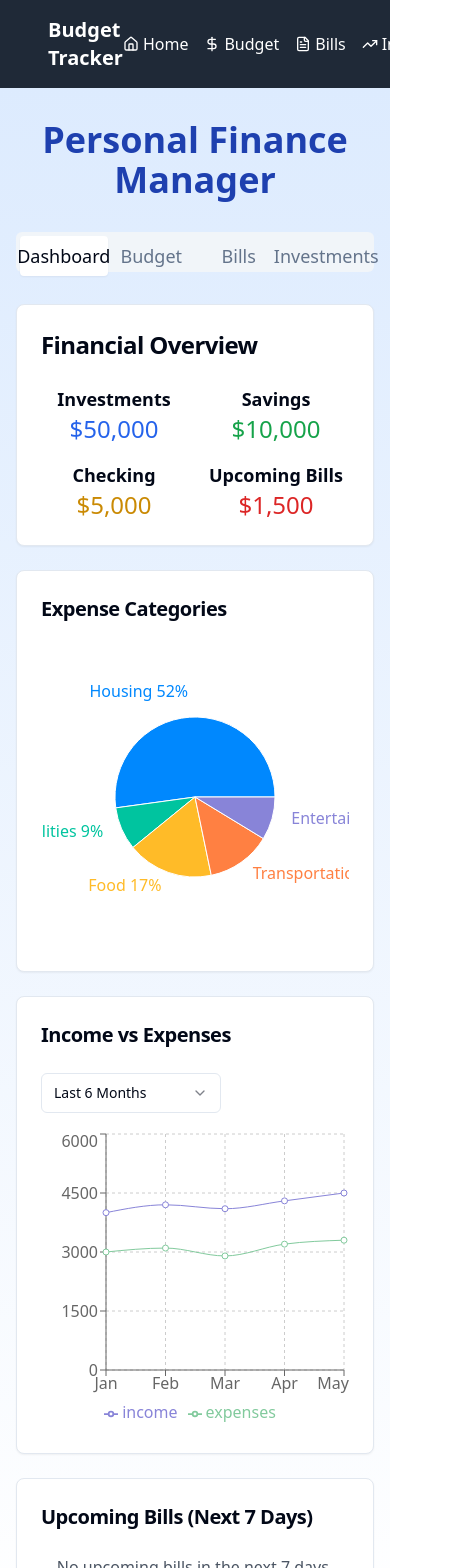
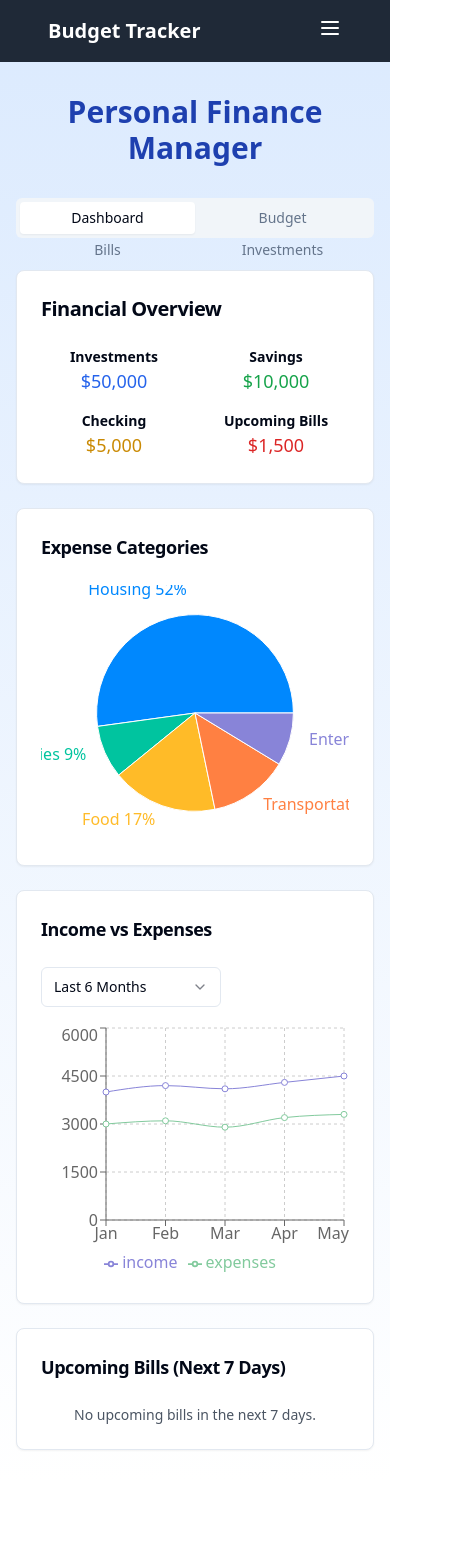
Before and after one commit to TeamEOD/beyond-web-creations, a React (Vite) app: page /dashboard in a window 390 px wide. Shown: the top 1568 px of the page, 475 px wide, since content can reach past the window. After the commit the page ends 1482 px from the top, so only its background shows below. Built offline with nearby package versions, Linux system fonts and the light colour scheme.

Commit message:
Improve mobile display responsiveness
Enhance the dashboard layout to better differentiate between mobile and desktop views, ensuring a more user-friendly experience on iPhones and other mobile devices.
[skip gpt_engineer]

```diff
--- a/src/components/Dashboard.jsx
+++ b/src/components/Dashboard.jsx
@@ -16,46 +16,48 @@ const Dashboard = ({ financialData, bills }) => {
   });
 
   return (
-    <div className="grid grid-cols-1 md:grid-cols-2 gap-6">
-      <Card className="col-span-1 md:col-span-2">
+    <div className="space-y-6">
+      <Card className="w-full">
         <CardHeader>
-          <CardTitle className="text-2xl">Financial Overview</CardTitle>
+          <CardTitle className="text-xl md:text-2xl">Financial Overview</CardTitle>
         </CardHeader>
         <CardContent>
           <div className="grid grid-cols-2 md:grid-cols-4 gap-4">
             <div className="text-center">
-              <p className="text-lg font-semibold">Investments</p>
-              <p className="text-2xl text-blue-600">${financialData.investmentTotal.toLocaleString()}</p>
+              <p className="text-sm md:text-lg font-semibold">Investments</p>
+              <p className="text-lg md:text-2xl text-blue-600">${financialData.investmentTotal.toLocaleString()}</p>
             </div>
             <div className="text-center">
-              <p className="text-lg font-semibold">Savings</p>
-              <p className="text-2xl text-green-600">${financialData.savings.toLocaleString()}</p>
+              <p className="text-sm md:text-lg font-semibold">Savings</p>
+              <p className="text-lg md:text-2xl text-green-600">${financialData.savings.toLocaleString()}</p>
             </div>
             <div className="text-center">
-              <p className="text-lg font-semibold">Checking</p>
-              <p className="text-2xl text-yellow-600">${financialData.checking.toLocaleString()}</p>
+              <p className="text-sm md:text-lg font-semibold">Checking</p>
+              <p className="text-lg md:text-2xl text-yellow-600">${financialData.checking.toLocaleString()}</p>
             </div>
             <div className="text-center">
-              <p className="text-lg font-semibold">Upcoming Bills</p>
-              <p className="text-2xl text-red-600">${financialData.upcomingBills.toLocaleString()}</p>
+              <p className="text-sm md:text-lg font-semibold">Upcoming Bills</p>
+              <p className="text-lg md:text-2xl text-red-600">${financialData.upcomingBills.toLocaleString()}</p>
             </div>
           </div>
         </CardContent>
       </Card>
 
+      <div className="grid grid-cols-1 md:grid-cols-2 gap-6">
         <Card>
           <CardHeader>
-          <CardTitle className="text-xl">Expense Categories</CardTitle>
+            <CardTitle className="text-lg md:text-xl">Expense Categories</CardTitle>
           </CardHeader>
           <CardContent>
-          <ResponsiveContainer width="100%" height={300}>
+            <div className="h-64 md:h-80">
+              <ResponsiveContainer width="100%" height="100%">
                 <PieChart>
                   <Pie
                     data={financialData.expenseCategories}
                     cx="50%"
                     cy="50%"
                     labelLine={false}
-                outerRadius={80}
+                    outerRadius="80%"
                     fill="#8884d8"
                     dataKey="value"
                     label={({ name, percent }) => `${name} ${(percent * 100).toFixed(0)}%`}
@@ -67,12 +69,13 @@ const Dashboard = ({ financialData, bills }) => {
                   <Tooltip />
                 </PieChart>
               </ResponsiveContainer>
+            </div>
           </CardContent>
         </Card>
 
         <Card>
           <CardHeader>
-          <CardTitle className="text-xl">Income vs Expenses</CardTitle>
+            <CardTitle className="text-lg md:text-xl">Income vs Expenses</CardTitle>
           </CardHeader>
           <CardContent>
             <Select value={timeRange} onValueChange={setTimeRange}>
@@ -86,7 +89,8 @@ const Dashboard = ({ financialData, bills }) => {
                 <SelectItem value="1y">Last Year</SelectItem>
               </SelectContent>
             </Select>
-          <ResponsiveContainer width="100%" height={300}>
+            <div className="h-64 md:h-80">
+              <ResponsiveContainer width="100%" height="100%">
                 <LineChart data={financialData.monthlyData}>
                   <CartesianGrid strokeDasharray="3 3" />
                   <XAxis dataKey="month" />
@@ -97,28 +101,30 @@ const Dashboard = ({ financialData, bills }) => {
                   <Line type="monotone" dataKey="expenses" stroke="#82ca9d" />
                 </LineChart>
               </ResponsiveContainer>
+            </div>
           </CardContent>
         </Card>
+      </div>
 
-      <Card className="col-span-1 md:col-span-2">
+      <Card>
         <CardHeader>
-          <CardTitle className="text-xl">Upcoming Bills (Next 7 Days)</CardTitle>
+          <CardTitle className="text-lg md:text-xl">Upcoming Bills (Next 7 Days)</CardTitle>
         </CardHeader>
         <CardContent>
           {upcomingBills.length > 0 ? (
             <ul className="space-y-2">
               {upcomingBills.map((bill, index) => (
                 <li key={index} className="flex justify-between items-center bg-gray-100 p-2 rounded">
-                  <span className="font-semibold">{bill.name}</span>
+                  <span className="font-semibold text-sm md:text-base">{bill.name}</span>
                   <div className="text-right">
-                    <span className="block text-red-600">${bill.amount.toFixed(2)}</span>
-                    <span className="block text-sm text-gray-600">Due: {bill.dueDate}</span>
+                    <span className="block text-red-600 text-sm md:text-base">${bill.amount.toFixed(2)}</span>
+                    <span className="block text-xs md:text-sm text-gray-600">Due: {bill.dueDate}</span>
                   </div>
                 </li>
               ))}
             </ul>
           ) : (
-            <p className="text-center text-gray-600">No upcoming bills in the next 7 days.</p>
+            <p className="text-center text-gray-600 text-sm md:text-base">No upcoming bills in the next 7 days.</p>
           )}
         </CardContent>
       </Card>
--- a/src/components/NavBar.jsx
+++ b/src/components/NavBar.jsx
@@ -1,16 +1,28 @@
-import React from 'react';
+import React, { useState } from 'react';
 import { Link } from 'react-router-dom';
 import { navItems } from '../nav-items';
+import { Menu, X } from 'lucide-react';
 
 const NavBar = () => {
+  const [isMenuOpen, setIsMenuOpen] = useState(false);
+
   return (
     <nav className="bg-gray-800 text-white p-4">
       <div className="container mx-auto flex justify-between items-center">
         <Link to="/" className="text-xl font-bold">Budget Tracker</Link>
-        <ul className="flex space-x-4">
+        <div className="md:hidden">
+          <button onClick={() => setIsMenuOpen(!isMenuOpen)}>
+            {isMenuOpen ? <X size={24} /> : <Menu size={24} />}
+          </button>
+        </div>
+        <ul className={`md:flex md:space-x-4 ${isMenuOpen ? 'block' : 'hidden'} md:block absolute md:relative top-16 md:top-0 left-0 md:left-auto right-0 md:right-auto bg-gray-800 md:bg-transparent p-4 md:p-0`}>
           {navItems.map((item) => (
-            <li key={item.to}>
-              <Link to={item.to} className="hover:text-gray-300 flex items-center">
+            <li key={item.to} className="mb-2 md:mb-0">
+              <Link
+                to={item.to}
+                className="hover:text-gray-300 flex items-center"
+                onClick={() => setIsMenuOpen(false)}
+              >
                 {item.icon}
                 <span className="ml-1">{item.title}</span>
               </Link>
--- a/src/pages/Index.jsx
+++ b/src/pages/Index.jsx
@@ -37,13 +37,13 @@ const Index = () => {
     <div className="min-h-screen bg-gradient-to-b from-blue-100 to-white">
       <NavBar />
       <div className="container mx-auto px-4 py-8">
-        <h1 className="text-4xl font-bold mb-8 text-center text-blue-800">Personal Finance Manager</h1>
+        <h1 className="text-3xl md:text-4xl font-bold mb-8 text-center text-blue-800">Personal Finance Manager</h1>
         <Tabs defaultValue="dashboard" className="w-full">
-          <TabsList className="grid w-full grid-cols-4 mb-8">
-            <TabsTrigger value="dashboard" className="text-lg">Dashboard</TabsTrigger>
-            <TabsTrigger value="budget" className="text-lg">Budget</TabsTrigger>
-            <TabsTrigger value="bills" className="text-lg">Bills</TabsTrigger>
-            <TabsTrigger value="investments" className="text-lg">Investments</TabsTrigger>
+          <TabsList className="grid w-full grid-cols-2 md:grid-cols-4 mb-8">
+            <TabsTrigger value="dashboard" className="text-sm md:text-lg">Dashboard</TabsTrigger>
+            <TabsTrigger value="budget" className="text-sm md:text-lg">Budget</TabsTrigger>
+            <TabsTrigger value="bills" className="text-sm md:text-lg">Bills</TabsTrigger>
+            <TabsTrigger value="investments" className="text-sm md:text-lg">Investments</TabsTrigger>
           </TabsList>
           <TabsContent value="dashboard">
             <Dashboard financialData={financialData} bills={bills} />
```
Lines whose indentation alone changed are shown as unchanged.
